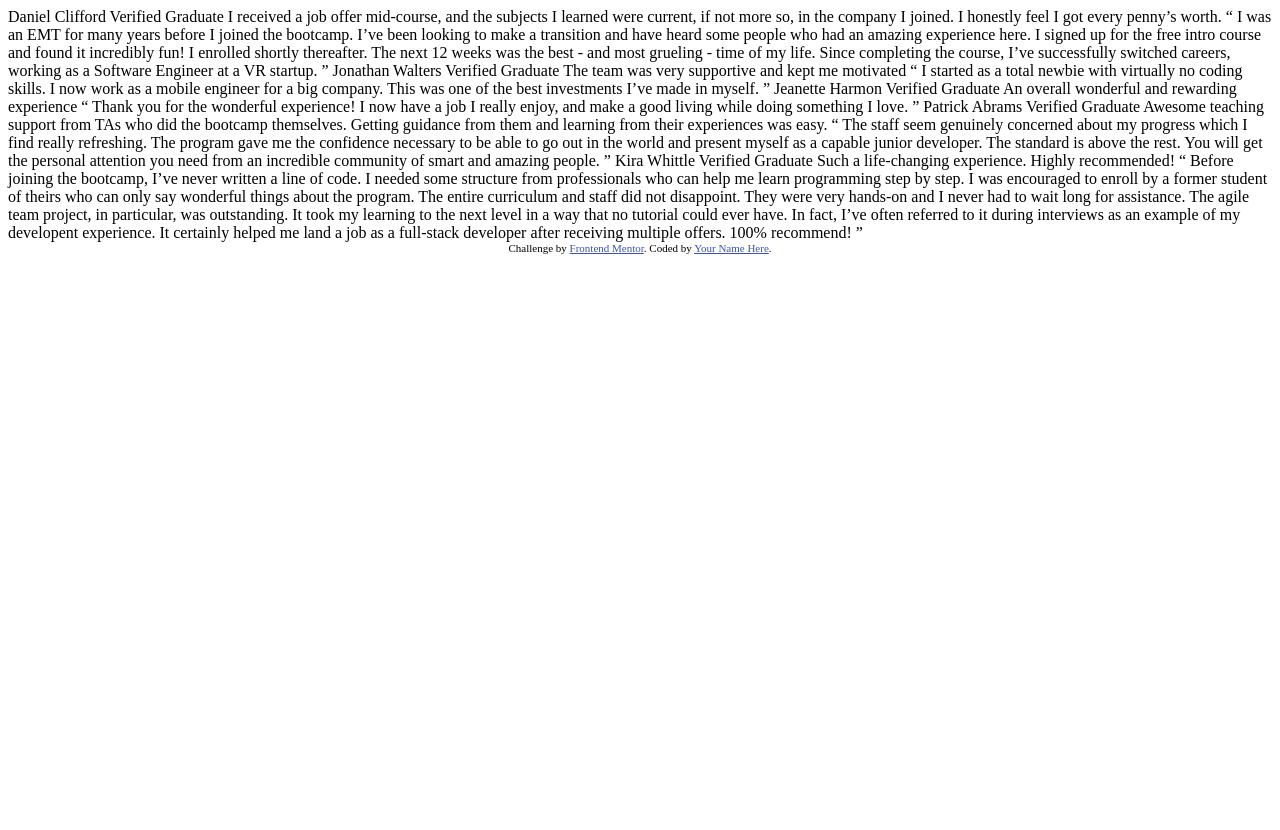
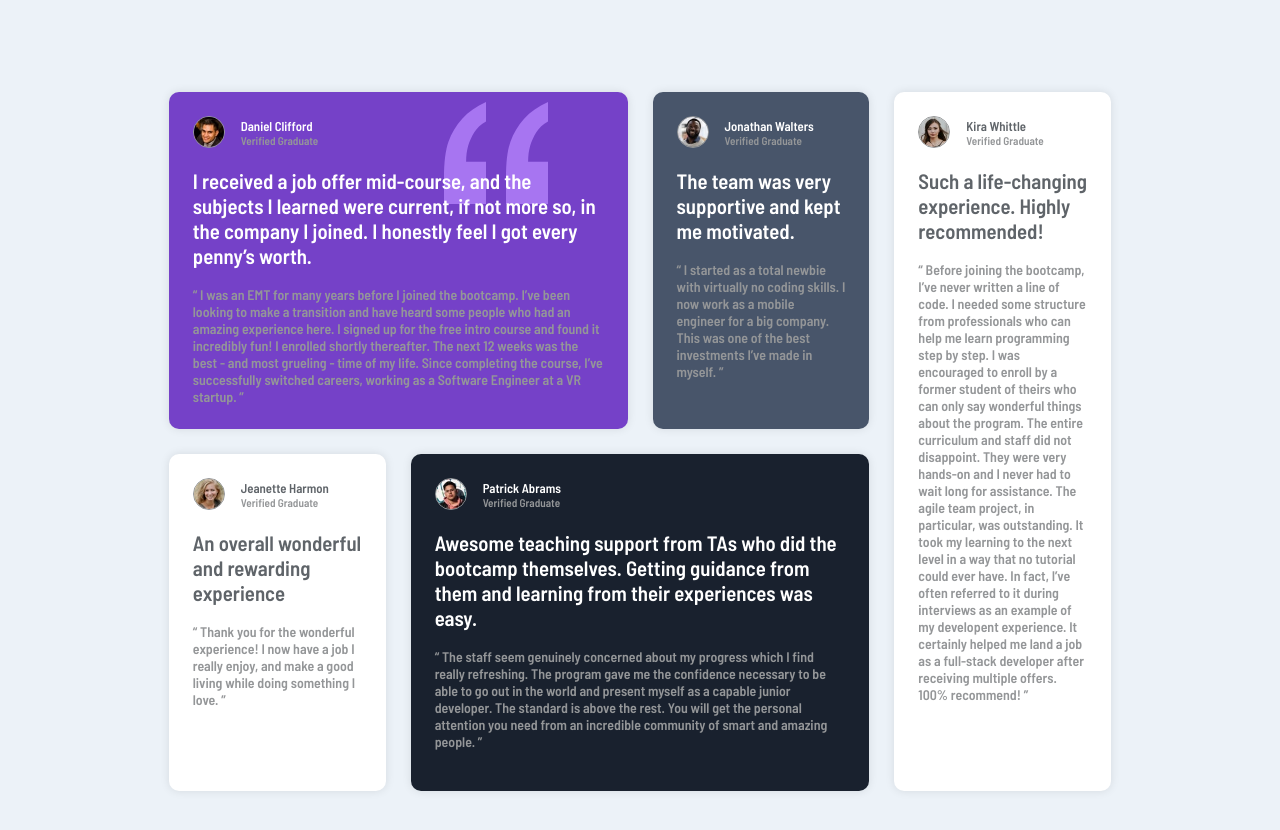
Before and after one commit to pnarne148/testimonials, a plain HTML site: page index.html in a window 1280 px wide. Before the commit the page ends 800 px from the top, so only its background shows below. Drawn offline with Linux system fonts and the light colour scheme.

Commit message:
final implementation

```diff
--- a/index.html
+++ b/index.html
@@ -5,6 +5,8 @@
   <meta name="viewport" content="width=device-width, initial-scale=1.0"> <!-- displays site properly based on user's device -->
 
   <link rel="icon" type="image/png" sizes="32x32" href="./images/favicon-32x32.png">
+  <link href="https://fonts.googleapis.com/css2?family=Barlow+Semi+Condensed:wght@600;700&display=swap" rel="stylesheet">
+  <link rel="stylesheet" href="style.css">
 
   <title>Frontend Mentor | [Challenge Name Here]</title>
 
@@ -15,62 +17,115 @@
   </style>
 </head>
 <body>
-  Daniel Clifford
-  Verified Graduate
 
-  I received a job offer mid-course, and the subjects I learned were current, if not more so,
-  in the company I joined. I honestly feel I got every penny’s worth.
+  <main>
 
-  “ I was an EMT for many years before I joined the bootcamp. I’ve been looking to make a
+    <testimonial id = t1>
+
+      <attestant>
+        <img src="images/image-daniel.jpg" alt="Daniel"/>
+        <info>
+          <h4>Daniel Clifford</h4>
+          <p>Verified Graduate</p>
+        </info>
+      </attestant>
+
+      <h4 role="title">I received a job offer mid-course, and the subjects I learned were current, if not more so,
+        in the company I joined. I honestly feel I got every penny’s worth.</h4>
+
+
+      <p role="description">“ I was an EMT for many years before I joined the bootcamp. I’ve been looking to make a
       transition and have heard some people who had an amazing experience here. I signed up
       for the free intro course and found it incredibly fun! I enrolled shortly thereafter.
       The next 12 weeks was the best - and most grueling - time of my life. Since completing
-  the course, I’ve successfully switched careers, working as a Software Engineer at a VR startup. ”
+      the course, I’ve successfully switched careers, working as a Software Engineer at a VR startup. ”</p>
+    </testimonial>
 
-  Jonathan Walters
-  Verified Graduate
+    <testimonial id = t2>
+      <attestant>
+        <img src="images/image-jonathan.jpg" alt="Daniel"/>
+        <info>
+          <h4>Jonathan Walters</h4>
+          <p>Verified Graduate</p>
+        </info>
+      </attestant>
 
-  The team was very supportive and kept me motivated
+      <h4 role="title">The team was very supportive and kept me motivated.</h4>
 
-  “ I started as a total newbie with virtually no coding skills. I now work as a mobile engineer
-  for a big company. This was one of the best investments I’ve made in myself. ”
 
-  Jeanette Harmon
-  Verified Graduate
+      <p role="description">“ I started as a total newbie with virtually no coding skills. I now work as a mobile engineer
+        for a big company. This was one of the best investments I’ve made in myself. ”</p>
 
-  An overall wonderful and rewarding experience
+    </testimonial>
 
-  “ Thank you for the wonderful experience! I now have a job I really enjoy, and make a good living
-  while doing something I love. ”
+    <testimonial id = t5>
+      <attestant>
+        <img src="images/image-kira.jpg" alt="Daniel"/>
+        <info>
+          <h4>Kira Whittle</h4>
+          <p>Verified Graduate</p>
+        </info>
+      </attestant>
 
-  Patrick Abrams
-  Verified Graduate
+      <h4 role="title">Such a life-changing experience. Highly recommended!</h4>
 
-  Awesome teaching support from TAs who did the bootcamp themselves. Getting guidance from them and
-  learning from their experiences was easy.
 
-  “ The staff seem genuinely concerned about my progress which I find really refreshing. The program
-  gave me the confidence necessary to be able to go out in the world and present myself as a capable
-  junior developer. The standard is above the rest. You will get the personal attention you need from
-  an incredible community of smart and amazing people. ”
-
-  Kira Whittle
-  Verified Graduate
-
-  Such a life-changing experience. Highly recommended!
-
-  “ Before joining the bootcamp, I’ve never written a line of code. I needed some structure from
+      <p role="description">“ Before joining the bootcamp, I’ve never written a line of code. I needed some structure from
         professionals who can help me learn programming step by step. I was encouraged to enroll by a former
         student of theirs who can only say wonderful things about the program. The entire curriculum and staff
         did not disappoint. They were very hands-on and I never had to wait long for assistance. The agile team
         project, in particular, was outstanding. It took my learning to the next level in a way that no tutorial
         could ever have. In fact, I’ve often referred to it during interviews as an example of my developent
         experience. It certainly helped me land a job as a full-stack developer after receiving multiple offers.
-  100% recommend! ”
+        100% recommend! ”</p>
 
-  <div class="attribution">
-    Challenge by <a href="https://www.frontendmentor.io?ref=challenge" target="_blank">Frontend Mentor</a>.
-    Coded by <a href="#">Your Name Here</a>.
-  </div>
+    </testimonial>
+
+    <testimonial id = t3>
+      <attestant>
+        <img src="images/image-jeanette.jpg" alt="Daniel"/>
+        <info>
+          <h4>Jeanette Harmon</h4>
+          <p>Verified Graduate</p>
+        </info>
+      </attestant>
+
+      <h4 role="title">An overall wonderful and rewarding experience</h4>
+
+
+      <p role="description">“ Thank you for the wonderful experience! I now have a job I really enjoy, and make a good living
+        while doing something I love. ”</p>
+
+
+    </testimonial>
+
+    <testimonial id = t4>
+      <attestant>
+        <img src="images/image-patrick.jpg" alt="Daniel"/>
+        <info>
+          <h4>Patrick Abrams</h4>
+          <p>Verified Graduate</p>
+        </info>
+      </attestant>
+
+      <h4 role="title">Awesome teaching support from TAs who did the bootcamp themselves. Getting guidance from them and
+        learning from their experiences was easy.</h4>
+
+
+      <p role="description">“ The staff seem genuinely concerned about my progress which I find really refreshing. The program
+        gave me the confidence necessary to be able to go out in the world and present myself as a capable
+        junior developer. The standard is above the rest. You will get the personal attention you need from
+        an incredible community of smart and amazing people. ”</p>
+    </testimonial>
+
+
+  </main>
+
+
+
+
+
+
+
 </body>
 </html>
--- /dev/null
+++ b/style.css
@@ -0,0 +1,137 @@
+:root {
+    --Lightgray: #5F6469;
+    --Lightgrayishblue: hsl(210, 46%, 95%);
+    --Moderateviolet: hsl(263, 55%, 52%);
+    --Verydarkgrayishblue: hsl(217, 19%, 35%);
+    --Verydarkblackishblue: hsl(219, 29%, 14%);
+    --White: hsl(0, 0%, 100%);
+    --textgray: #949698;
+  }
+
+
+body{
+    display: flex;
+    background-color: hsl(210, 46%, 95%);
+    font-family: 'Barlow Semi Condensed', sans-serif;
+    padding: 5% 11% 5% 11%;
+}
+
+main{
+    display: grid;
+    grid-template-columns: repeat(4, 1fr);
+    grid-template-rows: repeat(2, 1fr);
+    gap: 25px;
+    padding: 20px;
+}
+
+testimonial {
+    background: white;
+    padding: 1.5em;
+    border-radius: 10px;
+    box-shadow: 0px 0px 10px rgba(0, 0, 0, 0.1);
+    display: flex;
+    flex-flow: column;
+  }
+
+attestant {
+    align-items: center;
+    display: flex;
+    flex-flow: row;
+}
+
+attestant img{
+    border-radius: 50%;
+    border: 1px solid white;
+    border-color: var(--textgray);
+    width: 30px;
+    height: 30px;
+}
+
+attestant info {
+    margin-left: 1em;
+    display: flex;
+    flex-flow: column;
+}
+
+info h4{
+    font-size: 0.8em;
+    margin: 0%;
+    font-weight: 100;
+}
+
+info p{
+    font-size: 0.7em;
+    margin:0%;
+    color: var(--textgray);
+    font-weight: 100;
+}
+
+h4{
+    margin-top: 20px;
+    margin-bottom: 18px;
+    font-size: 1.3em;
+    font-weight: 100;
+}
+
+p{
+    font-size: 0.87em;
+    margin:0%;
+    color: var(--textgray);
+    font-weight: 100;
+    margin: 0%;
+}
+
+
+#t1 {
+    grid-column: span 2;
+    grid-row: span 1;
+    background-color: var(--Moderateviolet);
+    background-image: url('images/bg-pattern-quotation.svg');
+    background-repeat: no-repeat;
+    background-position: top 10px right 80px;
+    color: white;
+}
+
+#t2 {
+    grid-column: span 1;
+    grid-row: span 1;
+    background-color: var(--Verydarkgrayishblue);
+    color: white;
+}
+
+#t3 {
+    grid-column: span 1;
+    grid-row: span 1;
+    background-color: var(--White);
+    color: var(--Lightgray);
+}
+
+#t4 {
+    grid-column: span 2;
+    grid-row: span 1;
+    background-color: var(--Verydarkblackishblue);
+    color: white;
+}
+
+#t5 {
+    grid-column: span 1;
+    grid-row: span 2;
+    background-color: var(--White);
+    color: var(--Lightgray);
+}
+
+@media (max-width: 48em)
+{
+    main{
+        display: flex;
+        flex-flow: column;
+        gap: 25px;
+        padding: 20px;
+    }
+
+    body{
+        padding: 5% 1% 5% 1%;
+    }
+
+
+}
```
Lines whose indentation alone changed are shown as unchanged.
